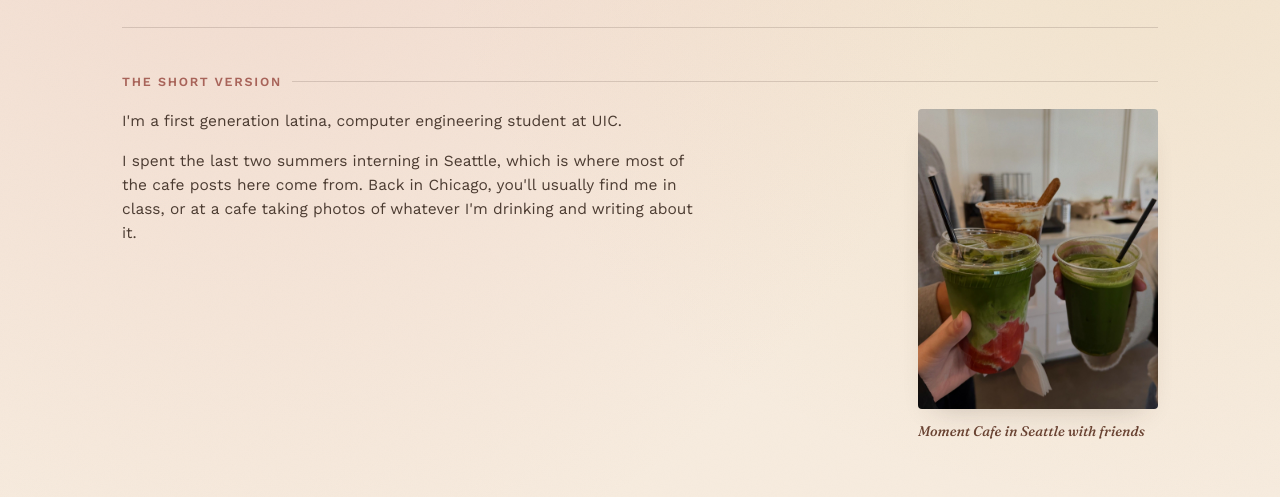
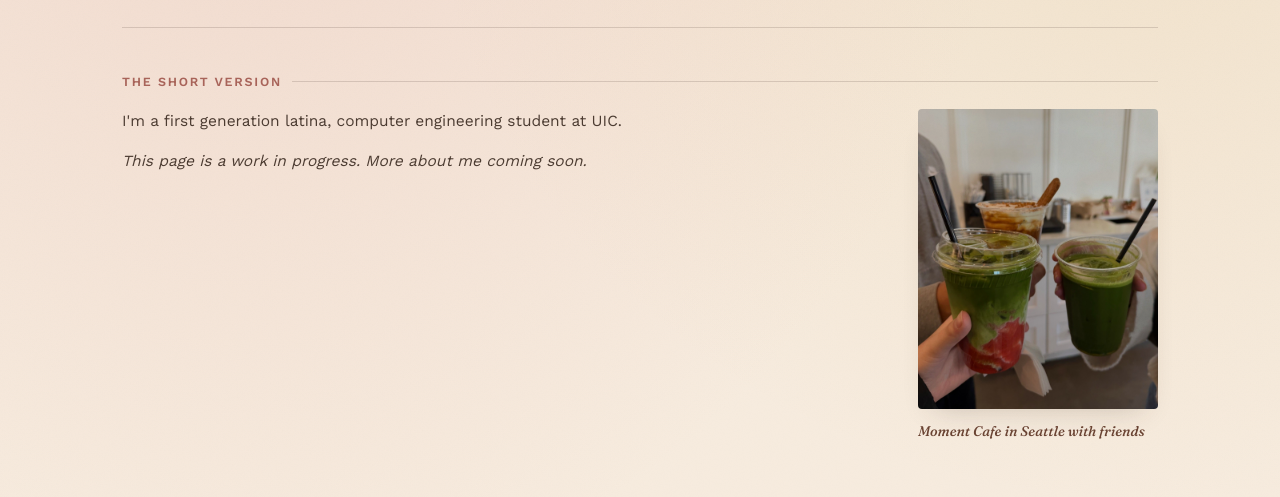
Before and after one commit to Jimenasoto/menas-page, a plain HTML site: page about.html in a window 1280 px wide. Shown: the part 278-775 px from the top of the page. Drawn offline with Linux system fonts and the light colour scheme.

Commit message:
About: mark bio as work in progress

```diff
--- a/about.html
+++ b/about.html
@@ -37,7 +37,7 @@
       <div class="about-grid">
         <div class="bio">
           <p>I'm a first generation latina, computer engineering student at UIC. </p>
-          <p>I spent the last two summers interning in Seattle, which is where most of the cafe posts here come from. Back in Chicago, you'll usually find me in class, or at a cafe taking photos of whatever I'm drinking and writing about it.</p>
+          <p><em>This page is a work in progress. More about me coming soon.</em></p>
         </div>
         <div class="framed-photo">
           <div class="photo"><img src="images/three-drinks-cheers.jpg" alt="three iced drinks held up together at a cafe" style="width:100%; height:100%; object-fit:cover;" /></div>
```
